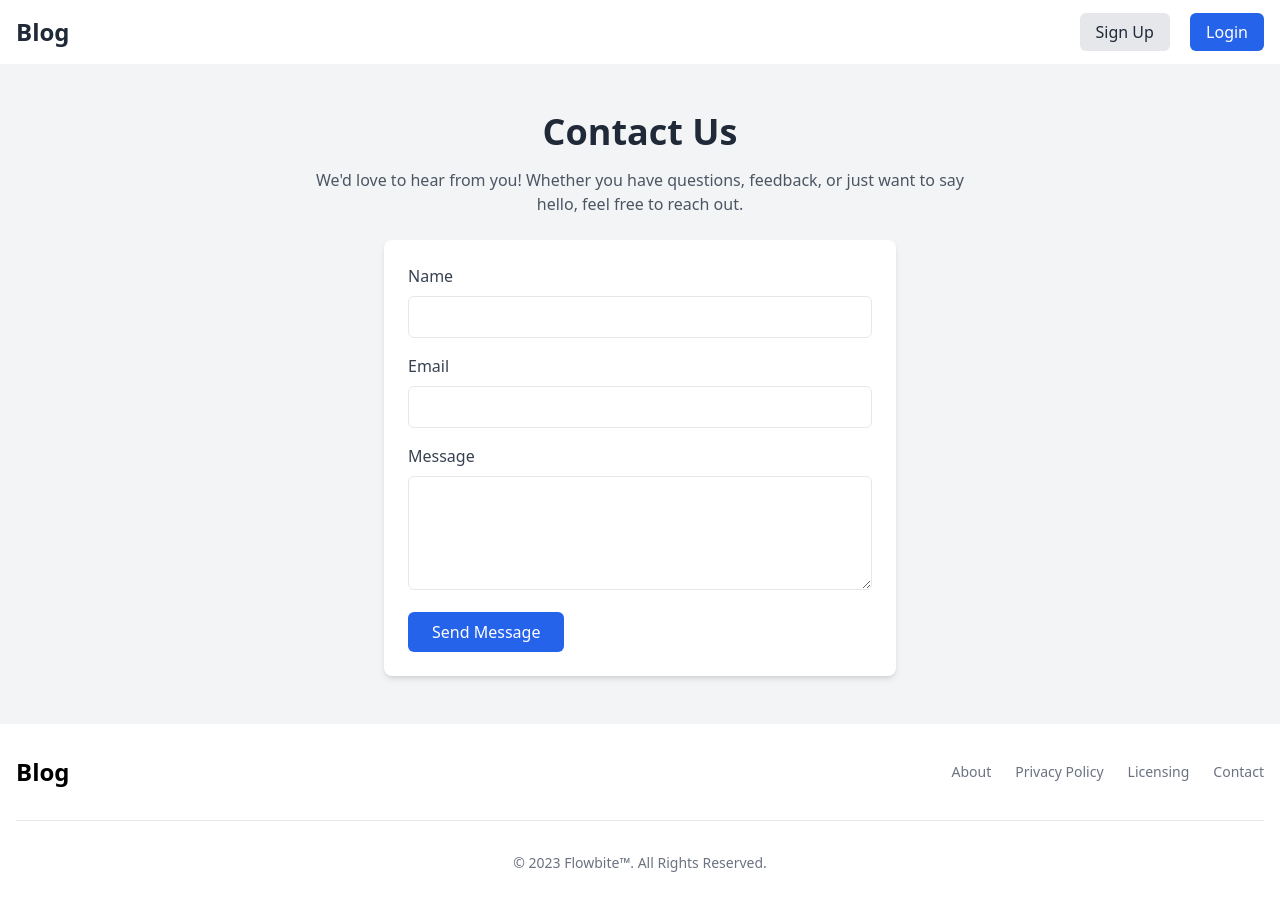
After one commit to Youssef-Chibane/Django-Blog, a Django app: page /contact in a window 1280 px wide. The commit adds this page. Run offline with Django 5.2, Linux system fonts and the light colour scheme; some libraries are stand-ins or nearby versions.

Commit message:
contact&about pages

```diff
--- /dev/null
+++ b/blog/templates/blog/contact.html
@@ -0,0 +1,48 @@
+{% extends "blog/base.html" %}
+{% block content %}
+    {% include 'blog/navbar.html' %}
+    <!-- Contact Us Section -->
+    <section class="bg-gray-100 py-12">
+        <div class="container mx-auto px-4">
+            <h1 class="text-4xl font-bold text-gray-800 mb-4 text-center">Contact Us</h1>
+            <p class="text-gray-600 max-w-2xl mx-auto mb-6 text-center">
+                We'd love to hear from you! Whether you have questions, feedback, or just
+                want to say hello, feel free to reach out.
+            </p>
+            <div class="max-w-lg mx-auto bg-white p-6 rounded-lg shadow-md">
+                <form method="post" action="">
+                    {% csrf_token %}
+                    <div class="mb-4">
+                        <label for="name" class="block text-gray-700 font-medium mb-2">Name</label>
+                        <input type="text"
+                               id="name"
+                               name="name"
+                               class="w-full px-4 py-2 border rounded-md"
+                               required>
+                    </div>
+                    <div class="mb-4">
+                        <label for="email" class="block text-gray-700 font-medium mb-2">Email</label>
+                        <input type="email"
+                               id="email"
+                               name="email"
+                               class="w-full px-4 py-2 border rounded-md"
+                               required>
+                    </div>
+                    <div class="mb-4">
+                        <label for="message" class="block text-gray-700 font-medium mb-2">Message</label>
+                        <textarea id="message"
+                                  name="message"
+                                  rows="4"
+                                  class="w-full px-4 py-2 border rounded-md"
+                                  required></textarea>
+                    </div>
+                    <button type="submit"
+                            class="bg-blue-600 text-white px-6 py-2 rounded-md hover:bg-blue-700 transition duration-300">
+                        Send Message
+                    </button>
+                </form>
+            </div>
+        </div>
+    </section>
+    {% include 'blog/footer.html' %}
+{% endblock content %}
--- a/blog/templates/blog/navbar.html
+++ b/blog/templates/blog/navbar.html
@@ -7,7 +7,9 @@
         <nav class="hidden md:flex space-x-6 items-center">
             {% if request.user.is_authenticated %}
                 <a href="{% url 'home' %}" class="text-gray-700 hover:text-blue-600">Home</a>
+                <a href="{% url 'about' %}" class="text-gray-700 hover:text-blue-600">About</a>
                 <a href="{% url 'posts' %}" class="text-gray-700 hover:text-blue-600">Posts</a>
+                <a href="{% url 'contact' %}" class="text-gray-700 hover:text-blue-600">Contact</a>
             {% endif %}
             <div class="space-x-4">
                 {% if request.user.is_authenticated %}
--- a/blog/urls.py
+++ b/blog/urls.py
@@ -13,6 +13,8 @@ urlpatterns = [
     path('post/<int:pk>/detail', views.post_detail, name='detail'),
     path('post/<int:pk>/update', views.update_post, name='update'),
     path('post/<int:pk>/delete', views.delete_post, name='delete'),
+    path('contact', views.contact, name='contact'),
+    path('about', views.about, name='about'),
 ]
 
 
--- a/blog/views.py
+++ b/blog/views.py
@@ -150,3 +150,11 @@ def delete_post(request, pk):
 
     post.delete()
     return redirect("posts")
+
+
+def about(request):
+    return render(request, 'blog/about.html')
+
+
+def contact(request):
+    return render(request, 'blog/contact.html')
```
Also changed, not shown: blog/templates/blog/about.html (added, +26 -0 lines).
